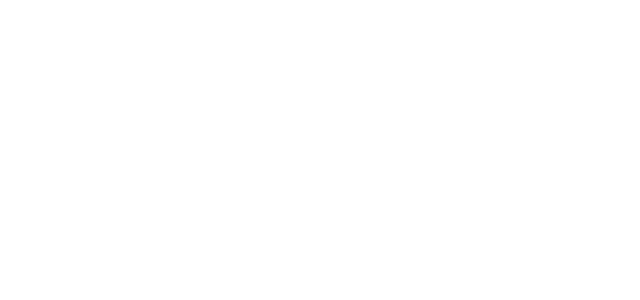
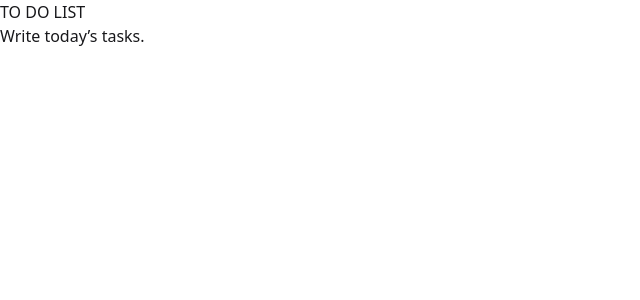
Before and after one commit to makee-ham/DayCraft, a React (Vite) app: page / in a window 1280 px wide. Shown: the top 300 px of the page, without its empty margins (0-640 px from the left). Built offline with nearby package versions, Linux system fonts and the light colour scheme.

Commit message:
feat: #1 setting TodoList by useReducer to manage todo state

```diff
--- a/src/components/TodoList/TodoList.tsx
+++ b/src/components/TodoList/TodoList.tsx
@@ -1,3 +1,58 @@
+import { useReducer } from "react";
+
+interface Todo {
+  id: number;
+  text: string;
+  completed: boolean;
+  order: number;
+}
+
+type Action =
+  | { type: "ADD"; payload: Todo }
+  | { type: "DELETE"; payload: number }
+  | { type: "TOGGLE"; payload: number }
+  | { type: "SET_ALL"; payload: Todo[] };
+
+function reducer(state: Todo[], action: Action): Todo[] {
+  switch (action.type) {
+    case "ADD":
+      return [...state, action.payload];
+    case "DELETE":
+      return state.filter((t) => t.id !== action.payload);
+    case "TOGGLE":
+      return state.map((t) =>
+        t.id === action.payload ? { ...t, completed: !t.completed } : t
+      );
+    case "SET_ALL":
+      return action.payload; // 드래그드롭 관련... 새 배열로 대체
+    default:
+      return state;
+  }
+}
+
+const initialState: Todo[] = [
+  { id: 1, text: "Write today’s tasks.", completed: false, order: 0 },
+];
+
 export default function TodoList() {
-  return <></>;
+  const [todos, dispatch] = useReducer(reducer, initialState);
+
+  return (
+    <section>
+      <h2>TO DO LIST</h2>
+      <div>
+        {todos.map((todo) => (
+          <div key={todo.id}>
+            <span
+              style={{
+                textDecoration: todo.completed ? "line-through" : "none",
+              }}
+            >
+              {todo.text}
+            </span>
+          </div>
+        ))}
+      </div>
+    </section>
+  );
 }
```
